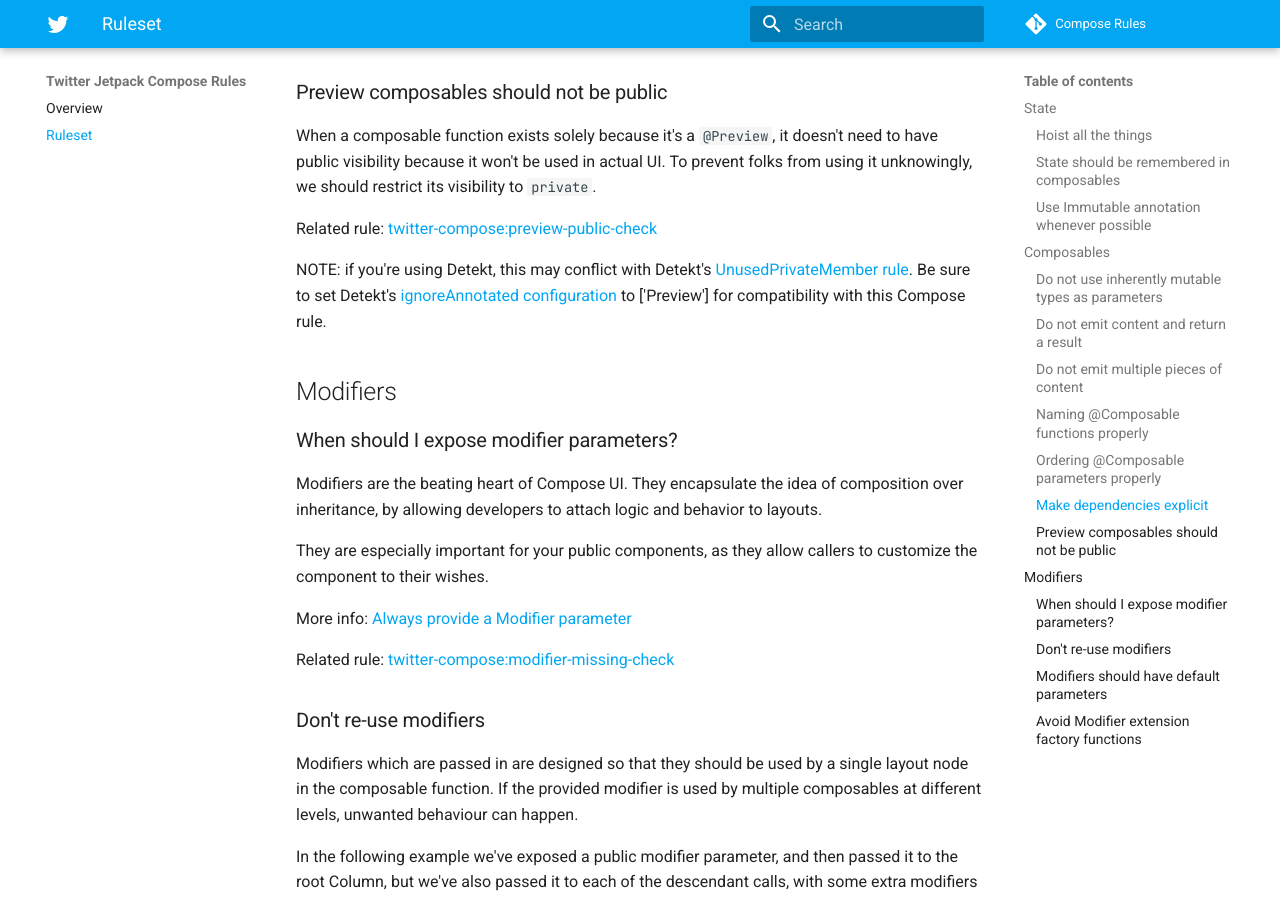
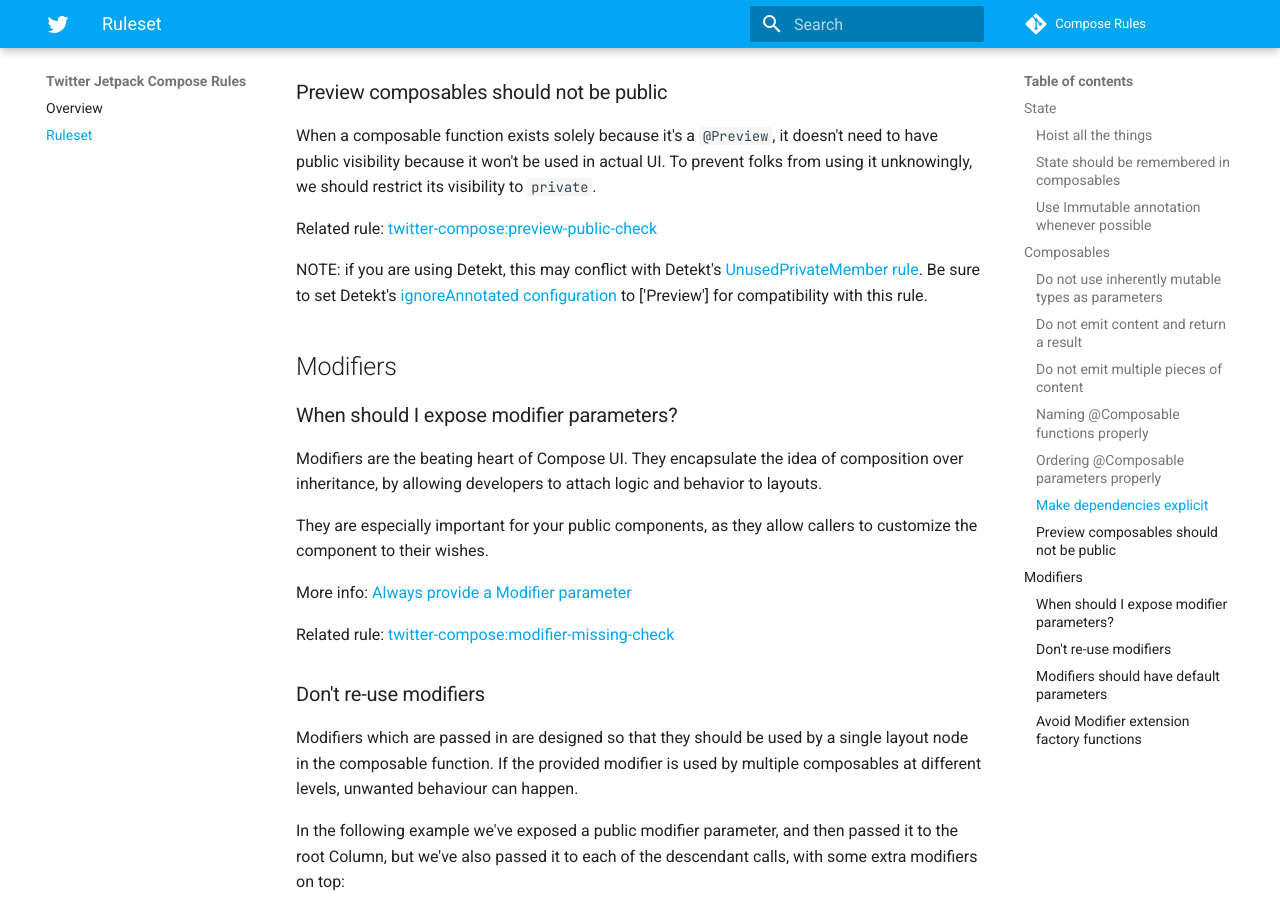
Before and after one commit to twitter/compose-rules, an MkDocs documentation site: the page built from docs/rules.md, in a window 1280 px wide and 900 px high, scrolled down 4258 px. Built offline with MkDocs 1.6.1 and Material for MkDocs 9.7.7, drawn with Linux system fonts in a browser that asks for light colours; comment, search, counter and statistics services are not loaded.

Commit message:
minor tweak to text

```diff
--- a/docs/rules.md
+++ b/docs/rules.md
@@ -155,8 +155,8 @@
 
 Related rule: [twitter-compose:preview-public-check](https://github.com/twitter/compose-rules/blob/main/rules/common/src/main/kotlin/com/twitter/compose/rules/ComposePreviewPublic.kt)
 
-NOTE: if you're using Detekt, this may conflict with Detekt's [UnusedPrivateMember rule](https://detekt.dev/docs/rules/style/#unusedprivatemember).
-Be sure to set Detekt's [ignoreAnnotated configuration](https://detekt.dev/docs/introduction/compose/#unusedprivatemember) to ['Preview'] for compatibility with this Compose rule.
+NOTE: if you are using Detekt, this may conflict with Detekt's [UnusedPrivateMember rule](https://detekt.dev/docs/rules/style/#unusedprivatemember).
+Be sure to set Detekt's [ignoreAnnotated configuration](https://detekt.dev/docs/introduction/compose/#unusedprivatemember) to ['Preview'] for compatibility with this rule.
 
 ## Modifiers
 
```
